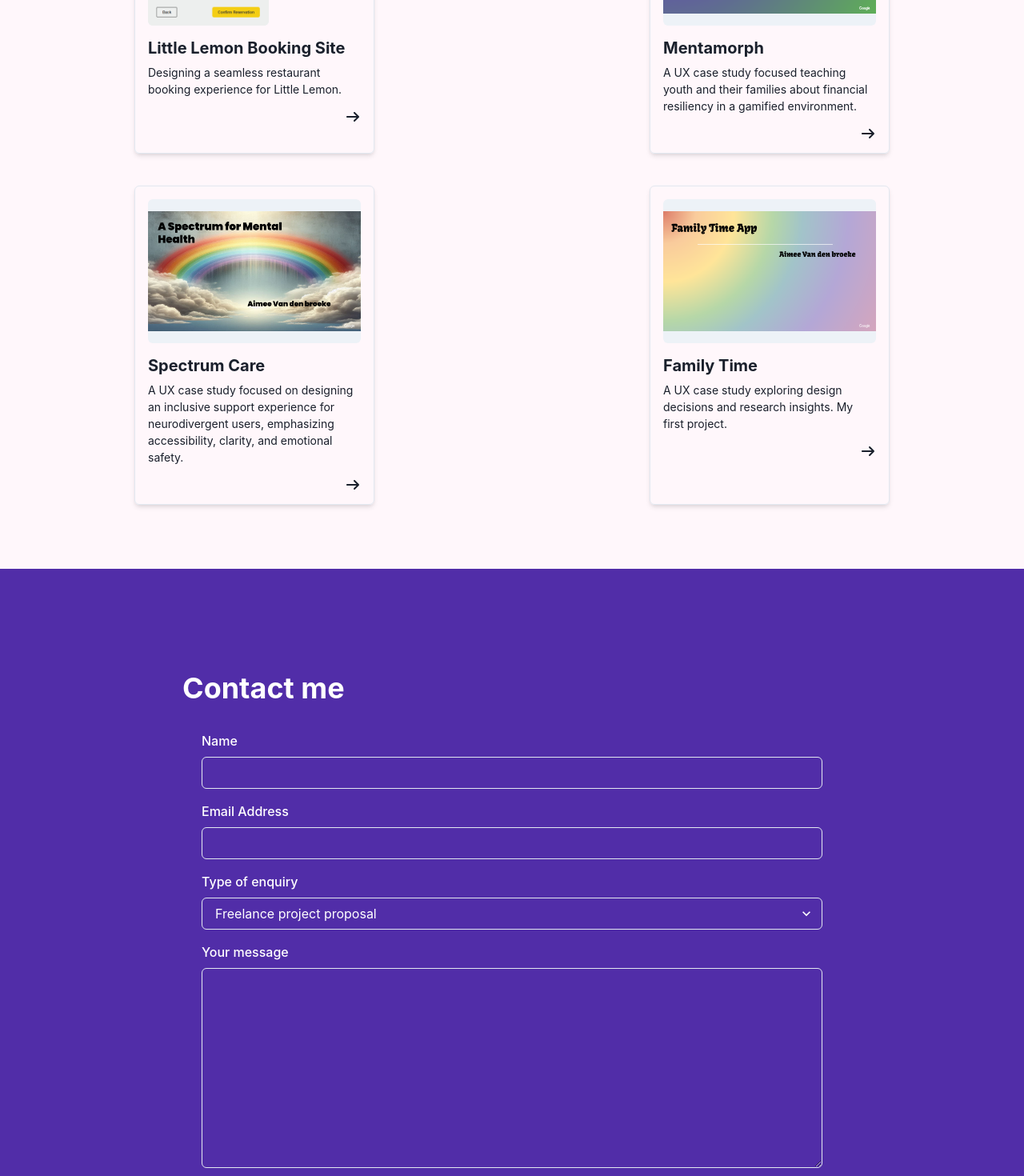
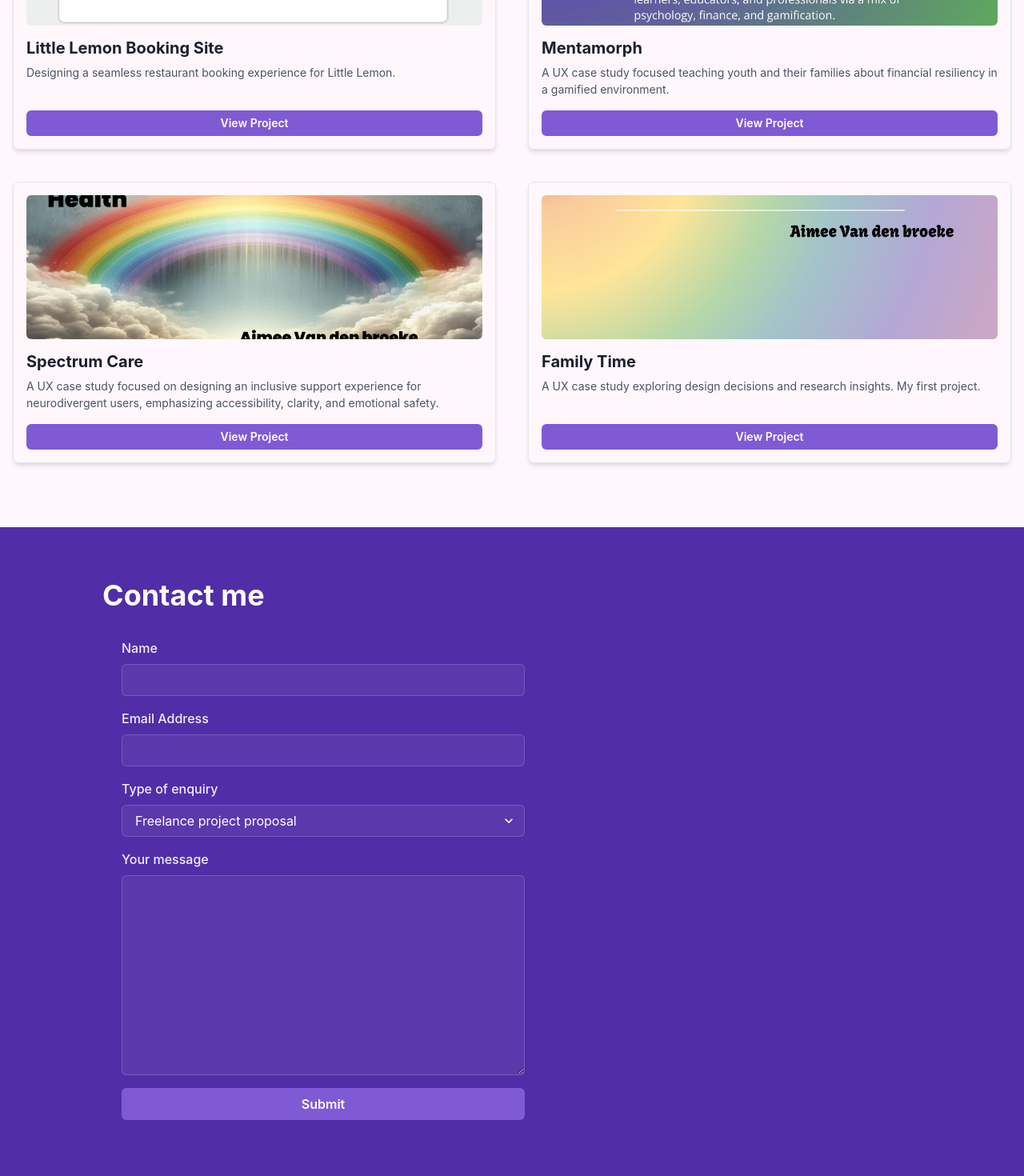
Before and after one commit to Aimeevdb/Aimee-s-Portfolio, a React (Create React App) app: page / in a window 1280 px wide. Shown: the part 1120-2590 px from the top of the page at 80% size. Built offline with nearby package versions, Linux system fonts and the light colour scheme.

Commit message:
Fix responsive layout, mobile nav dropdown, and card CTA buttons

```diff
--- a/src/components/Card.js
+++ b/src/components/Card.js
@@ -1,52 +1,49 @@
 import React from "react";
-import { Box, VStack, HStack, Image, Heading, Text } from "@chakra-ui/react";
-import { FontAwesomeIcon } from "@fortawesome/react-fontawesome";
-import { faArrowRight } from "@fortawesome/free-solid-svg-icons";
+import { Box, VStack, Image, Heading, Text, Button } from "@chakra-ui/react";
 
 const Card = ({ title, description, image, link }) => {
   return (
     <Box
       borderWidth="1px"
-      borderRadius="md"
+      borderRadius="lg"
       overflow="hidden"
       padding={4}
-      maxW="300px"
+      w="100%"
       boxShadow="md"
-      _hover={{ boxShadow: "lg" }}
+      _hover={{ boxShadow: "xl", transform: "translateY(-2px)", transition: "all 0.2s" }}
+      display="flex"
+      flexDirection="column"
     >
-      <VStack spacing={4} align="start">
-        {link ? (
-          <a href={link} target="_blank" rel="noopener noreferrer">
+      <VStack spacing={4} align="start" flex="1">
         <Image
           src={image}
           alt={title}
           borderRadius="md"
           width="100%"
           height="180px"
-              objectFit="contain"
+          objectFit="cover"
           bg="gray.100"
         />
-          </a>
-        ) : (
-          <Image
-            src={image}
-            alt={title}
-            borderRadius="md"
-            width="100%"
-            height="180px"
-            objectFit="contain"
-            bg="gray.100"
-          />
-        )}
 
-        <VStack spacing={2} align="start">
+        <VStack spacing={2} align="start" flex="1">
           <Heading size="md">{title}</Heading>
-          <Text fontSize="sm">{description}</Text>
+          <Text fontSize="sm" color="gray.600">{description}</Text>
         </VStack>
 
-        <HStack justify="flex-end" w="100%">
-          <FontAwesomeIcon icon={faArrowRight} size="1x" />
-        </HStack>
+        {link && (
+          <Button
+            as="a"
+            href={link}
+            target="_blank"
+            rel="noopener noreferrer"
+            colorScheme="purple"
+            size="sm"
+            w="100%"
+            mt="auto"
+          >
+            View Project
+          </Button>
+        )}
       </VStack>
     </Box>
   );
--- a/src/components/ContactMeSection.js
+++ b/src/components/ContactMeSection.js
@@ -55,69 +55,80 @@ const ContactMeSection = () => {
       backgroundColor="#512DA8"
       py={16}
       spacing={8}
-      scrollMarginTop="-100px"
     >
-      <VStack w="1080px" p={32} alignItems="flex-start">
-        <Heading as="h1" id="contactme-section">
+      {/* Fixed: was w="1080px" which caused overflow on small screens */}
+      <VStack w="100%" maxW="680px" px={[6, 10, 16]} alignItems="flex-start">
+        <Heading as="h1" id="contactme-section" color="white">
           Contact me
         </Heading>
 
-        <Box p={6} rounded="md" w="100%">
+        <Box p={[4, 6]} rounded="md" w="100%">
           <form onSubmit={formik.handleSubmit}>
             <VStack spacing={4}>
               <FormControl
                 isInvalid={formik.touched.firstName && formik.errors.firstName}
               >
-                <FormLabel htmlFor="firstName">Name</FormLabel>
+                <FormLabel htmlFor="firstName" color="whiteAlpha.900">Name</FormLabel>
                 <Input
                   id="firstName"
                   name="firstName"
+                  bg="whiteAlpha.100"
+                  color="white"
+                  borderColor="whiteAlpha.300"
+                  _hover={{ borderColor: "whiteAlpha.500" }}
                   {...formik.getFieldProps("firstName")}
                 />
-                <FormErrorMessage>
-                  {formik.errors.firstName}
-                </FormErrorMessage>
+                <FormErrorMessage>{formik.errors.firstName}</FormErrorMessage>
               </FormControl>
 
               <FormControl
                 isInvalid={formik.touched.email && formik.errors.email}
               >
-                <FormLabel htmlFor="email">Email Address</FormLabel>
+                <FormLabel htmlFor="email" color="whiteAlpha.900">Email Address</FormLabel>
                 <Input
                   id="email"
                   name="email"
                   type="email"
+                  bg="whiteAlpha.100"
+                  color="white"
+                  borderColor="whiteAlpha.300"
+                  _hover={{ borderColor: "whiteAlpha.500" }}
                   {...formik.getFieldProps("email")}
                 />
-                <FormErrorMessage>
-                  {formik.errors.email}
-                </FormErrorMessage>
+                <FormErrorMessage>{formik.errors.email}</FormErrorMessage>
               </FormControl>
 
               <FormControl>
-                <FormLabel htmlFor="type">Type of enquiry</FormLabel>
-                <Select id="type" name="type" {...formik.getFieldProps("type")}>
-                  <option value="hireMe">Freelance project proposal</option>
-                  <option value="openSource">
-                    Open source consultancy session
-                  </option>
-                  <option value="other">Other</option>
+                <FormLabel htmlFor="type" color="whiteAlpha.900">Type of enquiry</FormLabel>
+                <Select
+                  id="type"
+                  name="type"
+                  bg="whiteAlpha.100"
+                  color="white"
+                  borderColor="whiteAlpha.300"
+                  {...formik.getFieldProps("type")}
+                >
+                  <option value="hireMe" style={{ color: "black" }}>Freelance project proposal</option>
+                  <option value="openSource" style={{ color: "black" }}>Open source consultancy session</option>
+                  <option value="other" style={{ color: "black" }}>Other</option>
                 </Select>
               </FormControl>
 
               <FormControl
                 isInvalid={formik.touched.comment && formik.errors.comment}
               >
-                <FormLabel htmlFor="comment">Your message</FormLabel>
+                <FormLabel htmlFor="comment" color="whiteAlpha.900">Your message</FormLabel>
                 <Textarea
                   id="comment"
                   name="comment"
                   height={250}
+                  bg="whiteAlpha.100"
+                  color="white"
+                  borderColor="whiteAlpha.300"
+                  _hover={{ borderColor: "whiteAlpha.500" }}
                   {...formik.getFieldProps("comment")}
                 />
-                <FormErrorMessage>
-                  {formik.errors.comment}
-                </FormErrorMessage>
+                <FormErrorMessage>{formik.errors.comment}</FormErrorMessage>
               </FormControl>
 
               <Button
--- a/src/components/FullScreenSection.js
+++ b/src/components/FullScreenSection.js
@@ -7,12 +7,18 @@ const FullScreenSection = ({ children, isDarkBackground, ...boxProps }) => {
       width="100%"
       backgroundColor={boxProps.backgroundColor}
       color={isDarkBackground ? "white" : "black"}
-      p={boxProps.p}          // ⭐ padding belongs OUTSIDE
+      p={boxProps.p}
+      py={boxProps.py}
       spacing={boxProps.spacing}
-      alignItems={boxProps.alignItems}
+      alignItems={boxProps.alignItems ?? "center"}
       bgGradient={boxProps.bgGradient}
     >
-      <VStack maxWidth="1280px" minHeight="100vh">
+      <VStack
+        width="100%"
+        maxWidth="1280px"
+        px={[4, 8, 16]}
+        alignItems="flex-start"
+      >
         {children}
       </VStack>
     </VStack>
--- a/src/components/LandingSection.js
+++ b/src/components/LandingSection.js
@@ -1,26 +1,30 @@
 import React from "react";
 import { Heading, Text, Image, VStack, Center } from "@chakra-ui/react";
 import myPhoto from "../images/Profile1.png";
+
 const LandingSection = ({ greeting, bio1, bio2 }) => {
   return (
     <Center
       minHeight="100vh"
       id="home"
-      bgGradient="linear(to-b, purple.500, #00FFFF)"
+      bgGradient="linear(to-b, purple.600, purple.200)"
+      pt="80px"
+      px={[6, 10, 20]}
     >
-      <VStack spacing={6} textAlign="center">
+      <VStack spacing={6} textAlign="center" maxW="600px">
         <Image
           src={myPhoto}
           alt="Aimee's profile photo"
           borderRadius="full"
           boxSize="150px"
           objectFit="cover"
+          boxShadow="lg"
         />
 
-        <Heading>{greeting}</Heading>
+        <Heading color="white" size={["xl", "2xl"]}>{greeting}</Heading>
 
-        <Text fontSize="lg">{bio1}</Text>
-        <Text fontSize="lg">{bio2}</Text>
+        <Text fontSize={["md", "lg"]} color="whiteAlpha.900">{bio1}</Text>
+        <Text fontSize={["md", "lg"]} color="whiteAlpha.900">{bio2}</Text>
       </VStack>
     </Center>
   );
```
Also changed, not shown: src/App.css (deleted, +0 -38 lines). Lines whose indentation alone changed are shown as unchanged.
